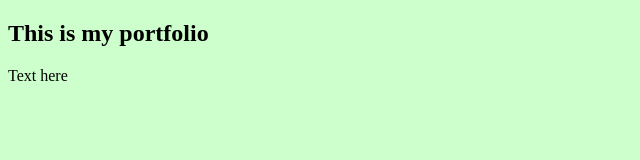
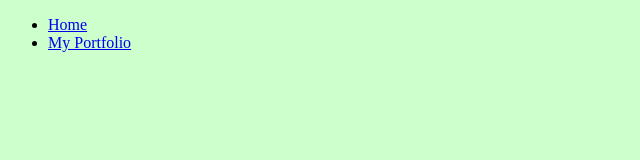
Before and after one commit to mars-schmutz/mars-schmutz.github.io, a plain HTML site: page index.html in a window 1280 px wide. Shown: the whole page, without its empty margins (0-640 px from the left). Drawn offline with Linux system fonts and the light colour scheme.

Commit message:
add nav boilerplate

```diff
--- a/index.html
+++ b/index.html
@@ -5,7 +5,11 @@
         <link rel="stylesheet" href="css/styles.css">
     </head>
     <body>
-        <h2>This is my portfolio</h2>
-        <p>Text here</p>
+        <nav>
+            <ul>
+                <li><a href="index.html">Home</a></li>
+                <li><a href="portfolio.html">My Portfolio</a></li>
+            </ul>
+        </nav>
     </body>
 </html>
```
